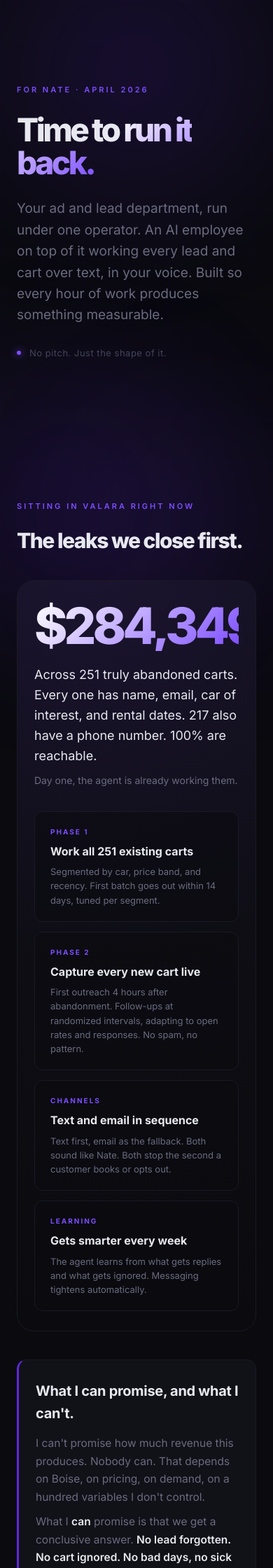
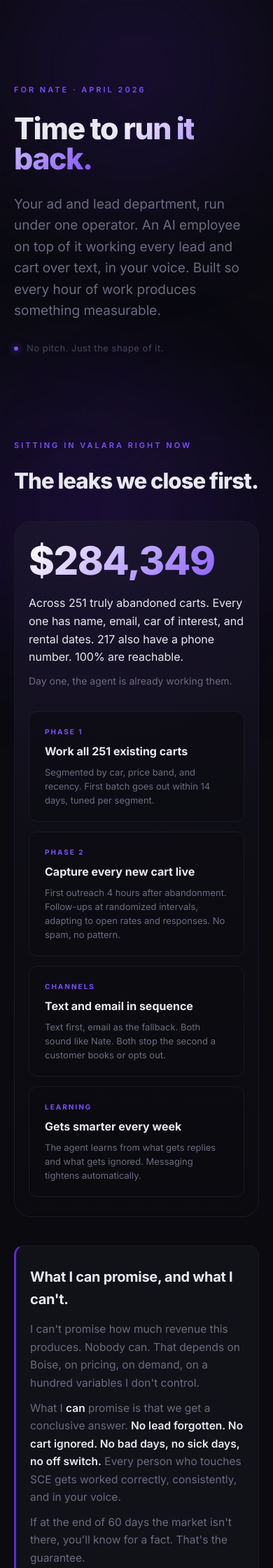
Before and after one commit to lumenmarketingsolutions/Lumen-coming-soon, a Flask app: page /natew/sce in a window 390 px wide. Shown: the top 2240 px of the page at 70% size. Run offline with Flask 3, Linux system fonts and the light colour scheme; some libraries are stand-ins or nearby versions.

Commit message:
sce: fix $284,349 overflow + mobile polish
Force .cart-hero .big to 56px on mobile (clamp wasn't clamping low
enough on real iPhones). Added explicit mobile overrides for h1/h2,
timeline gap, node padding, container side padding, section padding.

Co-Authored-By: Claude Opus 4.7 (1M context) <noreply@anthropic.com>

```diff
--- a/templates/sce_build.html
+++ b/templates/sce_build.html
@@ -144,14 +144,15 @@
     margin-top: 40px;
   }
   .cart-hero .big {
-    font-size: clamp(72px, 14vw, 150px);
+    font-size: clamp(44px, 11vw, 150px);
     font-weight: 800;
-    letter-spacing: -5px;
+    letter-spacing: -3px;
     line-height: 1;
     background: linear-gradient(135deg, #ffffff 0%, var(--purple-light) 100%);
     -webkit-background-clip: text;
     -webkit-text-fill-color: transparent;
     margin-bottom: 20px;
+    overflow-wrap: anywhere;
   }
   .cart-hero .desc {
     font-size: 18px;
@@ -614,7 +615,15 @@
 
   @media (max-width: 720px) {
     .included, .options-grid, .timeline-nodes, .cart-flow, .examples-row, .tiers { grid-template-columns: 1fr; }
-    .cart-hero, .how-block, .price-card, .examples, .guarantee, .confidence { padding: 28px 24px; }
+    .cart-hero, .how-block, .price-card, .examples, .guarantee, .confidence { padding: 28px 20px; }
+    .cart-hero .big { font-size: 56px; letter-spacing: -1.5px; }
+    .cart-hero .desc { font-size: 16px; }
+    .timeline-nodes { gap: 20px; }
+    .node { padding: 24px 20px; }
+    h1 { font-size: clamp(40px, 11vw, 60px); letter-spacing: -1.5px; }
+    h2 { font-size: clamp(30px, 8vw, 44px); letter-spacing: -1px; }
+    .container { padding: 0 20px; }
+    section { padding: 60px 0; }
   }
 </style>
 </head>
```
